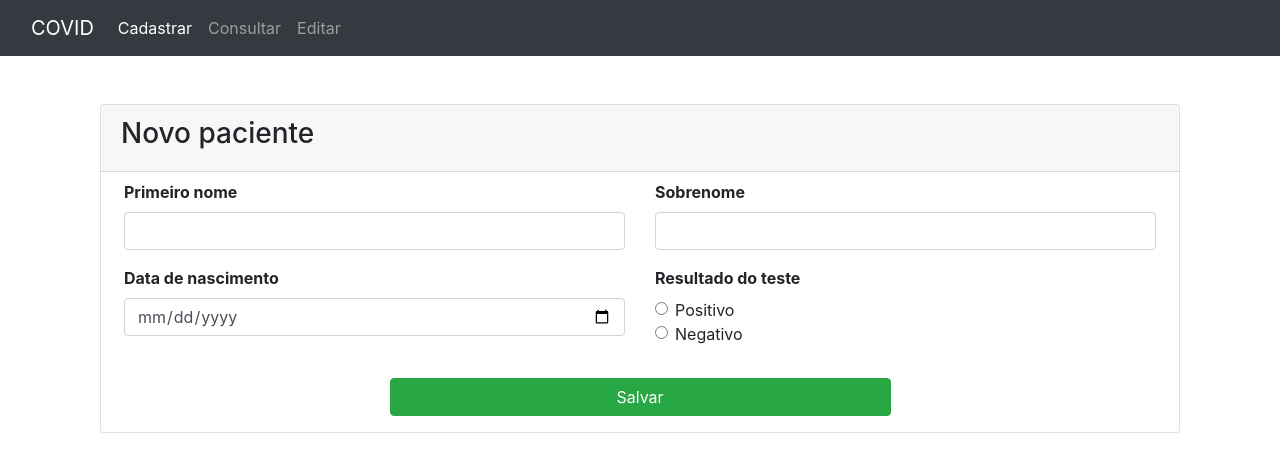
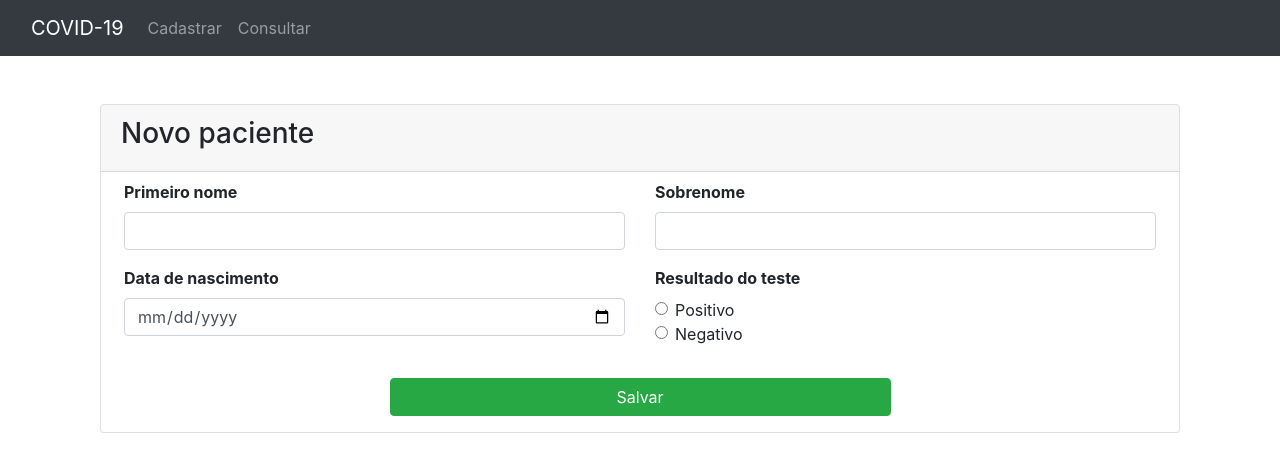
Before and after one commit to WellingtonFidelis/patients-covid-app, a Vue app in the folder frontend-vue-app/: page / in a window 1280 px wide. Shown: the top 472 px of the page. Built offline with nearby package versions, Linux system fonts and the light colour scheme.

Commit message:
Removing option of click on edit page in the nav.

```diff
--- a/frontend-vue-app/src/App.vue
+++ b/frontend-vue-app/src/App.vue
@@ -14,11 +14,16 @@
         >
           <span class="navbar-toggler-icon"></span>
         </button>
-        <a class="navbar-brand" href="#">COVID</a>
+        <router-link class="navbar-brand" to="/">COVID-19</router-link>
         <div class="collapse navbar-collapse" id="navbarTogglerDemo03">
           <ul class="navbar-nav me-auto mb-2 mb-lg-0">
             <li class="nav-item">
-              <router-link class="nav-link active" aria-current="page" to="/">
+              <router-link
+                class="nav-link"
+                :class="active"
+                aria-current="page"
+                to="/"
+              >
                 Cadastrar
               </router-link>
             </li>
@@ -27,7 +32,7 @@
                 Consultar
               </router-link>
             </li>
-            <li class="nav-item">
+            <!-- <li class="nav-item">
               <router-link
                 class="nav-link"
                 to="/edit-patient/:id"
@@ -35,7 +40,7 @@
                 aria-disabled="true"
                 >Editar</router-link
               >
-            </li>
+            </li> -->
           </ul>
         </div>
       </div>
```
Also changed, not shown: 1 other file (tests, documents, lock files or other folders).
